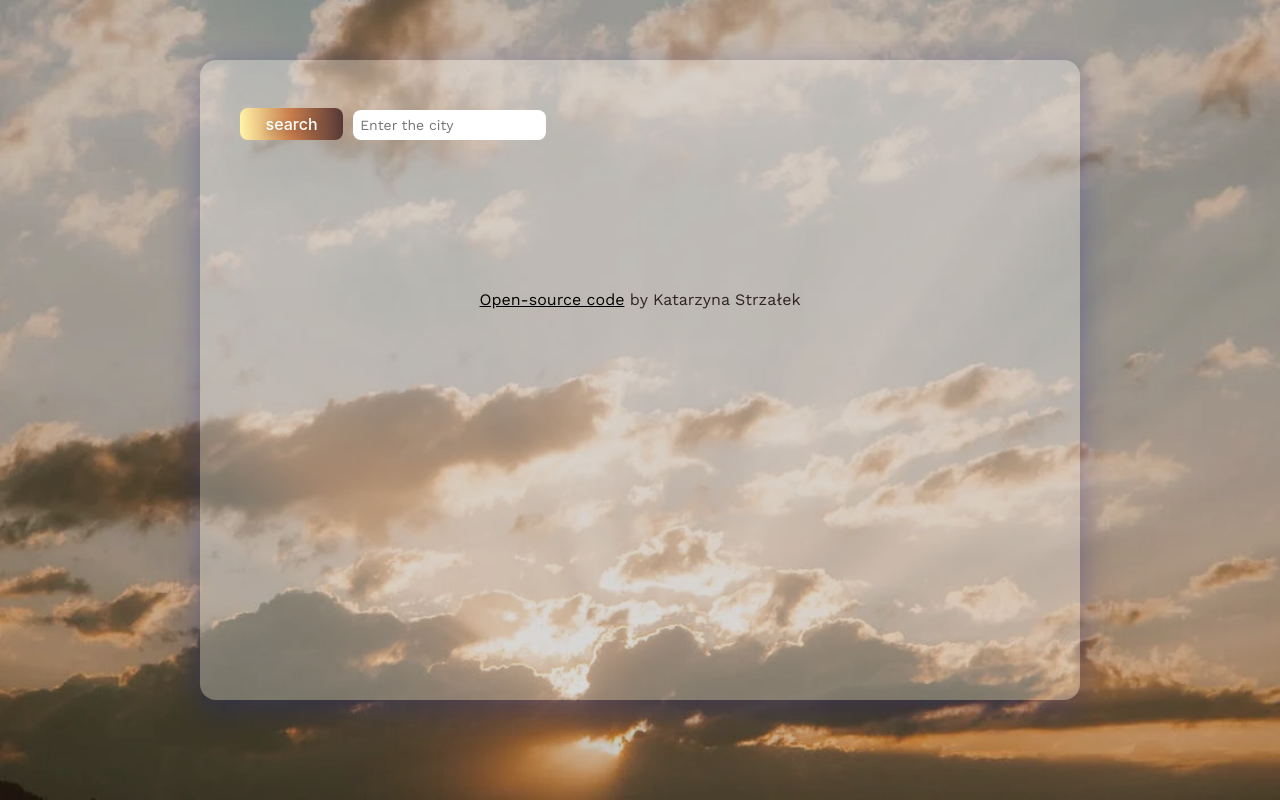
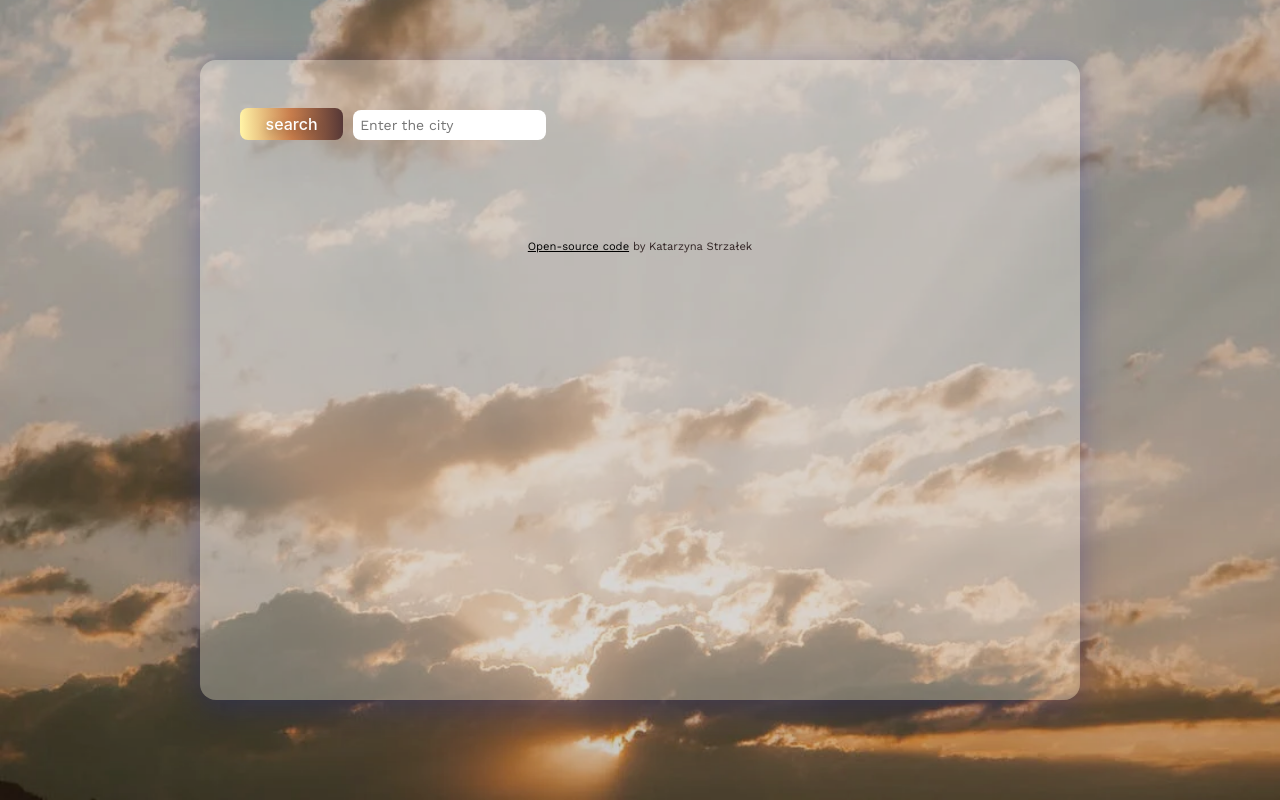
Before and after one commit to Kat-Str/weather-react, a React (Create React App) app: page / in a window 1280 px wide. Built offline with nearby package versions, Linux system fonts and the light colour scheme.

Commit message:
Implemented API for weather forecast

```diff
--- a/src/App.js
+++ b/src/App.js
@@ -5,7 +5,6 @@ import Weather from "./Weather.js";
 import "./styles.css";
 
 import "./SearchForm.css";
-import "./Footer.css";
 
 export default function App() {
   return (
--- a/src/Footer.css
+++ /dev/null
@@ -1,6 +0,0 @@
-.Footer {
-  margin: 140px;
-}
-.Footer a {
-  color: rgb(0, 0, 0);
-}
--- a/src/Footer.js
+++ b/src/Footer.js
@@ -2,8 +2,9 @@ import React from "react";
 
 export default function Footer() {
   return (
-    <div className="Footer">
+    <div style={{ marginTop: "90px", fontSize: "0.7rem" }}>
       <a
+        style={{ color: "#000" }}
         className="github-link"
         target="_blank"
         rel="noreferrer"
--- a/src/Forecast.js
+++ b/src/Forecast.js
@@ -1,8 +1,19 @@
 import React from "react";
 import "./Forecast.css";
 import Icons from "./Icons";
+import axios from "axios";
 
-export default function Forecast() {
+export default function Forecast(props) {
+  let apiKey = "f5029b784306910c19746e40c14d6cd3";
+  let lat = props.coords.lat;
+  let lon = props.coords.lon;
+  let apiUrl = `https://api.openweathermap.org/data/2.5/onecall?lat=${lat}&lon=${lon}&appid=${apiKey}&units=metric`;
+
+  function handleResponse(response) {
+    console.log(response.data);
+  }
+
+  axios.get(apiUrl).then(handleResponse);
   const DisplayNextDay = () => {
     return (
       <div className="Forecast">
@@ -17,7 +28,7 @@ export default function Forecast() {
               alignItems: "center",
             }}
           >
-            <Icons icon="13d" size="50" />
+            <Icons icon="13d" size={50} />
           </div>
           <p className="temperature">
             <span>{Math.round(18)}° </span>
--- a/src/Weather.js
+++ b/src/Weather.js
@@ -37,6 +37,7 @@ export default function Weather(props) {
       humidity: response.data.main.humidity,
       date: new Date(response.data.dt * 1000),
       icon: response.data.weather[0].icon,
+      coords: response.data.coord,
     });
     setIsLoading(false);
   }
@@ -71,7 +72,7 @@ export default function Weather(props) {
             style={{
               display: "flex",
               justifyContent: "flex-start",
-              margin: "30px 0 60px",
+              margin: "0 0 40px",
             }}
           >
             <div
@@ -86,7 +87,7 @@ export default function Weather(props) {
             >
               <div className="main-weather-info" style={{ flex: "50%" }}>
                 <div style={{ margin: "15px" }}>
-                  <Icons icon={weatherData.icon} size="100" />
+                  <Icons icon={weatherData.icon} size={100} />
                 </div>
                 <div className="temperature">
                   {" "}
@@ -120,7 +121,7 @@ export default function Weather(props) {
               </ul>
             </div>
           </div>
-          <Forecast />
+          <Forecast coords={weatherData.coords} />
         </div>
       )}
       {!weatherData.submitted && isLoading && (
```
